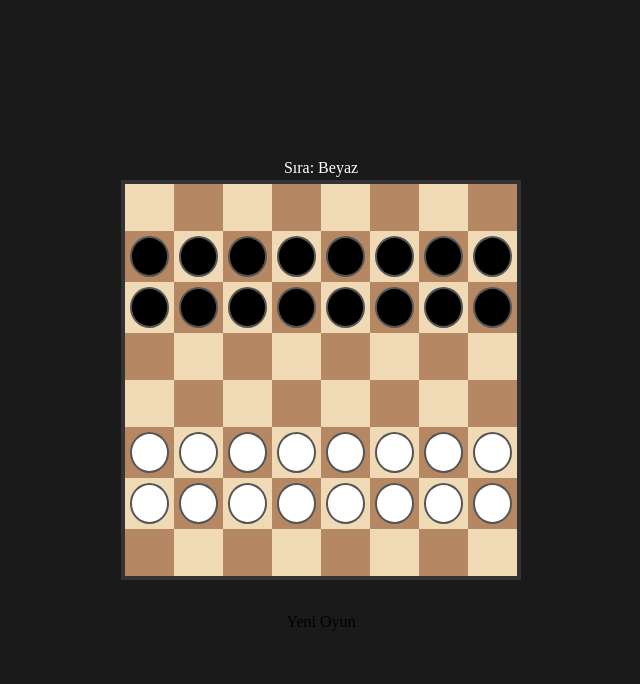
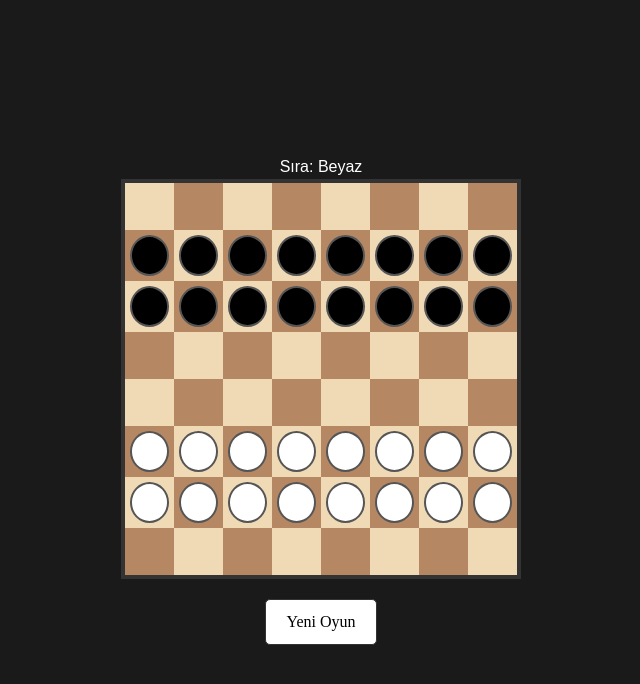
Before and after one commit to patnoslular/patnos-dama, a React (Vite) app: page / in a window 1280 px wide. Shown: the top 684 px of the page, without its empty margins (319-959 px from the left). Built offline with nearby package versions, Linux system fonts and the light colour scheme.

Commit message:
Update App.tsx

```diff
--- a/src/App.tsx
+++ b/src/App.tsx
@@ -96,24 +96,24 @@ const App: React.FC = () => {
   };
 
   return (
-    <div style={{ width: '100vw', height: '100vh', display: 'flex', flexDirection: 'column', alignItems: 'center', justifyContent: 'center', backgroundColor: '#1a1a1a' }}>
-      <h2 style={{ color: 'white' }}>Sıra: {turn === 'white' ? 'Beyaz' : 'Siyah'}</h2>
-      <div style={{ display: 'grid', gridTemplateColumns: `repeat(${BOARD_SIZE}, 1fr)`, width: 'min(90vw, 400px)', height: 'min(90vw, 400px)', border: '4px solid #333' }}>
+    <div style={{ width: '100vw', height: '100vh', display: 'flex', flexDirection: 'column', alignItems: 'center', justifyContent: 'center', backgroundColor: '#1a1a1a', margin: 0, padding: 0 }}>
+      <h2 style={{ color: 'white', fontFamily: 'Arial' }}>Sıra: {turn === 'white' ? 'Beyaz' : 'Siyah'}</h2>
+      <div style={{ display: 'grid', gridTemplateColumns: `repeat(${BOARD_SIZE}, 1fr)`, width: 'min(95vw, 400px)', height: 'min(95vw, 400px)', border: '4px solid #333' }}>
         {board.map((row, r) => row.map((piece, c) => (
-          <div key={`${r}-${c}`} onClick={() => handleSquareClick(r, c)} style={{ backgroundColor: (r + c) % 2 === 0 ? '#f0d9b5' : '#b58863', display: 'flex', alignItems: 'center', justifyContent: 'center' }}>
+          <div key={`${r}-${c}`} onClick={() => handleSquareClick(r, c)} style={{ backgroundColor: (r + c) % 2 === 0 ? '#f0d9b5' : '#b58863', display: 'flex', alignItems: 'center', justifyContent: 'center', position: 'relative' }}>
             {piece && (
               <div style={{
                 width: '80%', height: '80%', borderRadius: '50%',
                 backgroundColor: piece.player === 'white' ? '#fff' : '#000',
                 border: selected?.[0] === r && selected?.[1] === c ? '4px solid #3498db' : '2px solid #555',
                 display: 'flex', alignItems: 'center', justifyContent: 'center',
-                color: piece.player === 'white' ? '#000' : '#fff', fontWeight: 'bold'
+                color: piece.player === 'white' ? '#000' : '#fff', fontWeight: 'bold', fontFamily: 'Arial'
               }}>{piece.isDama ? 'D' : ''}</div>
             )}
           </div>
         )))}
       </div>
-      <button onClick={initBoard} style={{ marginTop: '20px', padding: '10px 20px', borderRadius: '5px', cursor: 'pointer' }}>Yeni Oyun</button>
+      <button onClick={initBoard} style={{ marginTop: '20px', padding: '10px 20px', borderRadius: '5px', cursor: 'pointer', backgroundColor: '#fff', border: '1px solid #333' }}>Yeni Oyun</button>
     </div>
   );
 };
```
